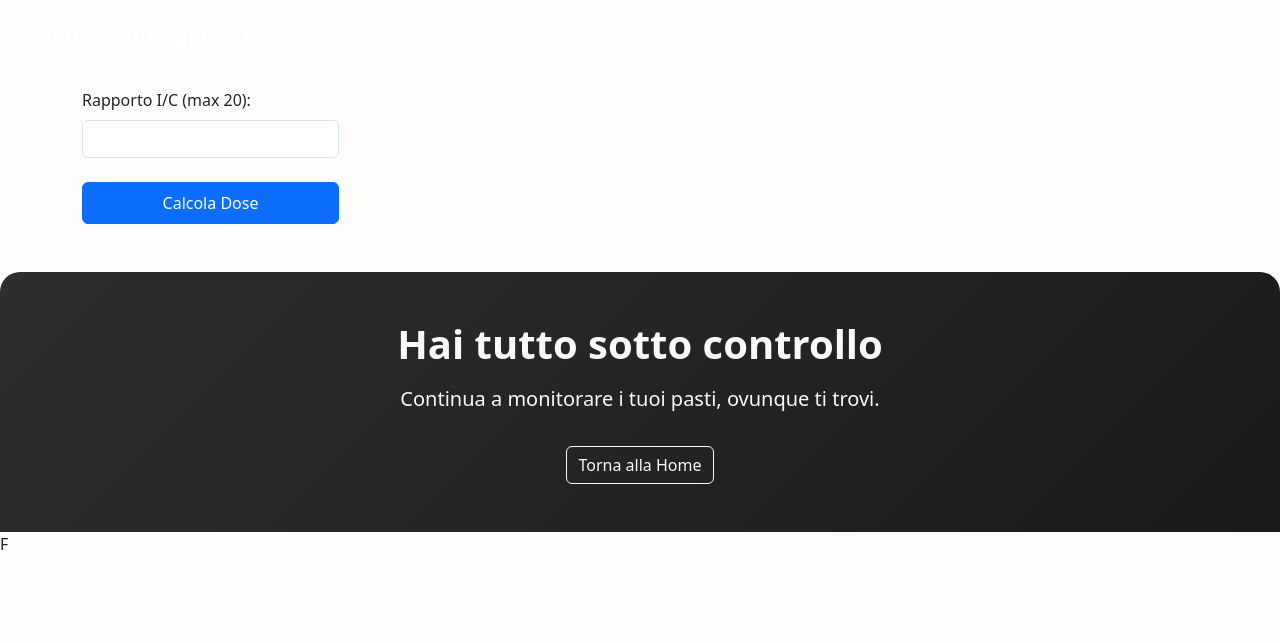
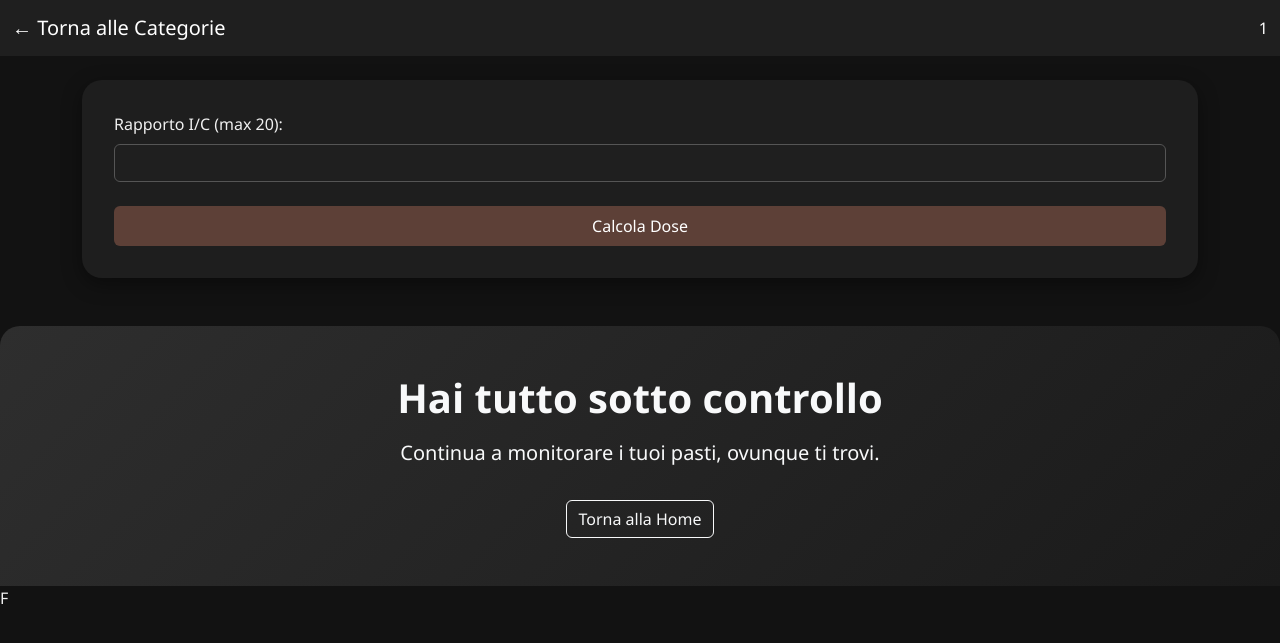
Before and after one commit to ivangrassii/gestione-alimenti-webapp, a Flask app: page /categoria/1 in a window 1280 px wide. Shown: the top 643 px of the page. Run offline with Flask 3, Linux system fonts and the light colour scheme.

Commit message:
Update categoria.html

```diff
--- a/templates/categoria.html
+++ b/templates/categoria.html
@@ -5,52 +5,61 @@
   <meta name="viewport" content="width=device-width, initial-scale=1">
   <title>{{ categoria }}</title>
   <link href="https://cdn.jsdelivr.net/npm/bootstrap@5.3.0/dist/css/bootstrap.min.css" rel="stylesheet">
-  <link rel="manifest" href="/static/manifest.json">
-  <meta name="theme-color" content="#795548">
-  <script>
-    if ('serviceWorker' in navigator) {
-      navigator.serviceWorker.register('/static/service-worker.js')
-        .then(reg => console.log("SW registered"))
-        .catch(err => console.error("SW registration failed", err));
-    }
-  </script>
+  <meta name="theme-color" content="#121212">
+  <link rel="stylesheet" href="https://cdnjs.cloudflare.com/ajax/libs/animate.css/4.1.1/animate.min.css"/>
   <style>
     body {
-      background-color: #fffdfc;
+      background-color: #121212;
+      color: #f0f0f0;
+      font-family: 'Segoe UI', sans-serif;
+    }
+    .navbar {
+      background-color: #1f1f1f;
+    }
+    .category-heading {
+      color: #fff;
+      text-align: center;
+      margin-bottom: 1rem;
+    }
+    .form-wrapper {
+      background-color: #1e1e1e;
+      border-radius: 20px;
+      box-shadow: 0 6px 20px rgba(0,0,0,0.4);
+      padding: 2rem;
     }
     .food-card {
-      border-radius: 15px;
-      box-shadow: 0 4px 12px rgba(0,0,0,0.1);
-      overflow: hidden;
-      transition: transform 0.2s ease-in-out;
+      background-color: #222;
+      border: 1px solid #333;
+      border-radius: 16px;
+      box-shadow: 0 4px 12px rgba(0,0,0,0.4);
+      transition: transform 0.3s ease-in-out;
     }
     .food-card:hover {
-      transform: scale(1.01);
+      transform: scale(1.03);
+      box-shadow: 0 8px 20px rgba(0,0,0,0.5);
     }
     .food-image {
       width: 100%;
-      height: 200px;
+      height: 160px;
       object-fit: cover;
-    }
-    .input-wrapper {
-      padding: 1rem;
+      border-radius: 16px 16px 0 0;
     }
     input[type="number"] {
-      font-size: 1rem;
-      height: auto;
-      z-index: 1;
-      position: relative;
+      background-color: #1f1f1f;
+      color: #f0f0f0;
+      border: 1px solid #555;
     }
-    footer {
-      background-color: #795548;
-      color: white;
-      padding: 1rem 0;
+    .btn-primary {
+      background-color: #5d4037;
+      border: none;
+    }
+    .btn-primary:hover {
+      background-color: #3e2723;
     }
   </style>
 </head>
 <body>
 
-<nav class="navbar navbar-dark mb-4">
 <nav class="navbar navbar-dark mb-4">
   <div class="container-fluid">
     <a href="/" class="navbar-brand">← Torna alle Categorie</a>
@@ -59,7 +68,8 @@
 </nav>
 
 <div class="container">
-  <form method="POST" class="form-container animate__animated animate__fadeInUp">
+  <div class="form-wrapper animate__animated animate__fadeInUp">
+    <form method="POST">
       <div class="mb-4">
         <label for="rapporto_ic" class="form-label">Rapporto I/C (max 20):</label>
         <input type="number" name="rapporto_ic" step="0.1" class="form-control" required inputmode="decimal">
@@ -68,11 +78,11 @@
       <div class="row g-4">
         {% for alimento in alimenti %}
         <div class="col-12 col-md-6 col-lg-4">
-        <div class="card food-card p-3 h-100">
-          <img src="{{ url_for('static', filename='images/' + alimento.immagine) }}" class="food-image mb-2" alt="{{ alimento.nome }}">
-          <div>
-            <h6 class="mb-1 text-center">{{ alimento.nome }}</h6>
-            <small class="text-muted d-block text-center mb-2">{{ alimento.dose }} – {{ alimento.carboidrati_per_dose }}g CHO</small>
+          <div class="card food-card h-100">
+            <img src="{{ url_for('static', filename='images/' + alimento.immagine) }}" class="food-image" alt="{{ alimento.nome }}">
+            <div class="card-body">
+              <h5 class="card-title text-white text-center">{{ alimento.nome }}</h5>
+              <p class="card-text text-center text-muted">{{ alimento.dose }} – {{ alimento.carboidrati_per_dose }}g CHO</p>
               <input type="number" step="0.1" name="{{ alimento.nome }}" class="form-control" placeholder="Quantità in porzioni" inputmode="decimal">
             </div>
           </div>
@@ -89,7 +99,7 @@
       {% endif %}
     </form>
   </div>
-
+</div>
 <div class="container-fluid py-5 mt-5" style="background: linear-gradient(135deg, #2e2e2e, #1a1a1a); border-radius: 20px 20px 0 0;">
   <div class="container text-center text-light">
     <h2 class="display-6 fw-bold mb-3 animate__animated animate__fadeInUp">Hai tutto sotto controllo</h2>
```
Lines whose indentation alone changed are shown as unchanged.
